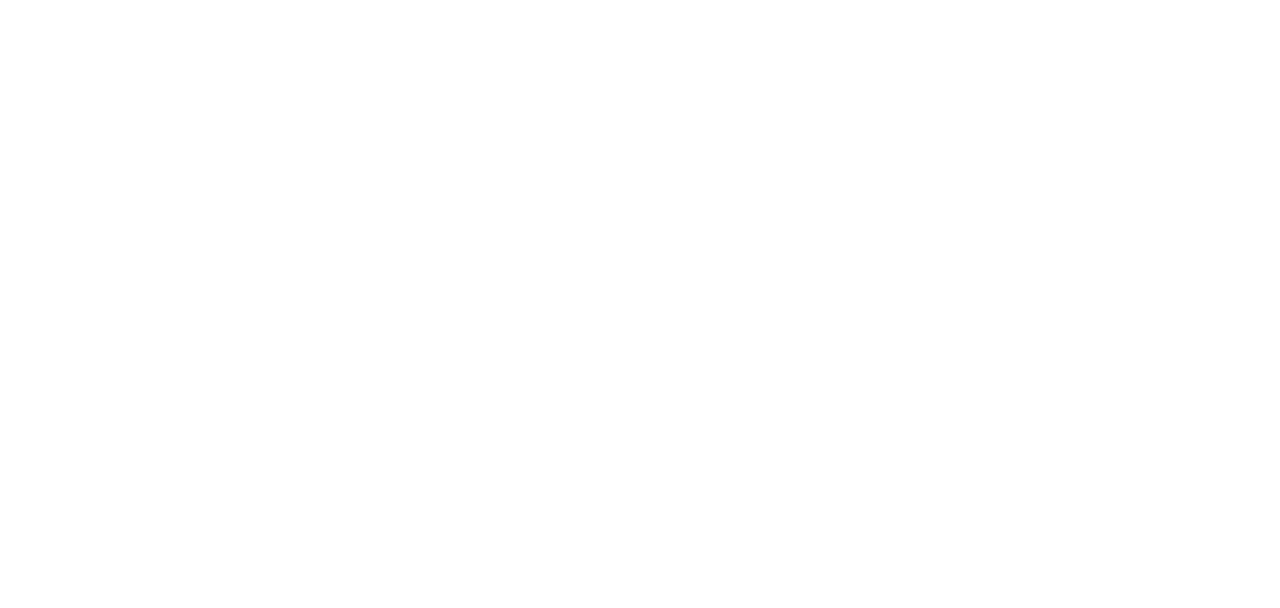
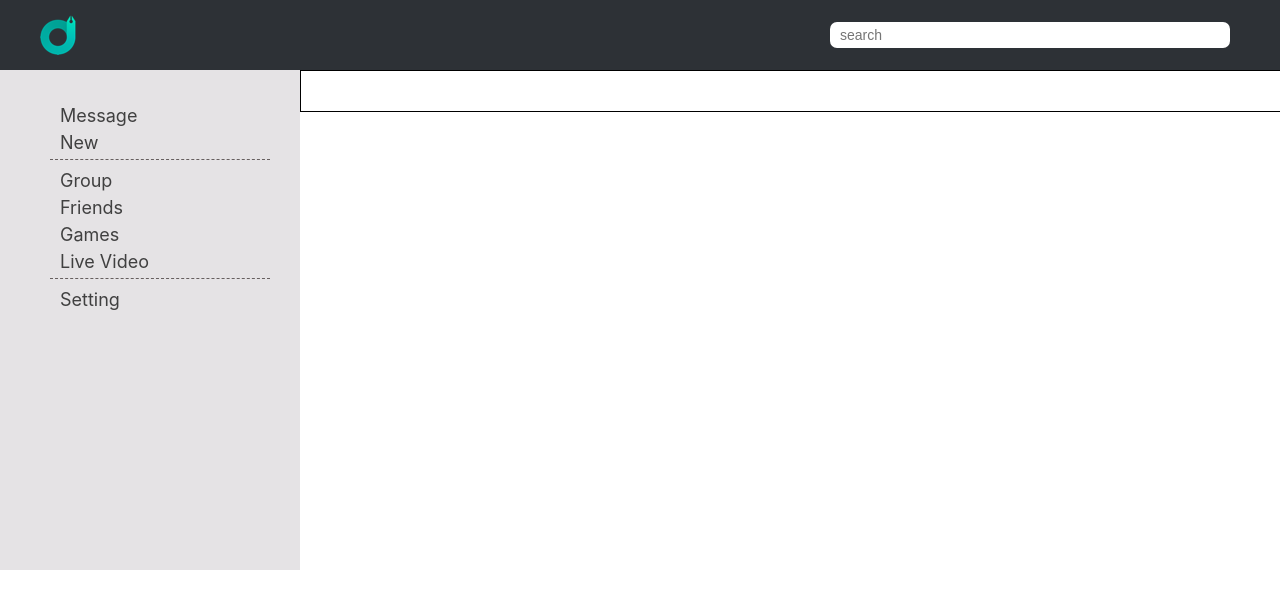
Before and after one commit to SuuPS/React, a React (Create React App) app: page / in a window 1280 px wide. Before the commit this address had no page. Shown: the top 608 px of the page. Built offline with nearby package versions, Linux system fonts and the light colour scheme.

Commit message:
feat : go

```diff
--- a/package.json
+++ b/package.json
@@ -9,7 +9,7 @@
     "react": "^18.0.0",
     "react-dom": "^18.0.0",
     "react-router-dom": "^6.3.0",
-    "react-scripts": "5.0.1",
+    "react-scripts": "^5.0.1",
     "web-vitals": "^2.1.4"
   },
   "scripts": {
--- a/src/App.js
+++ b/src/App.js
@@ -4,14 +4,17 @@ import './App.css';
 import Header from './components/header/header';
 import Navbar from './components/navbar/navbar';
 import Content from './components/content/content';
+import {  BrowserRouter } from "react-router-dom";
 
 function App() {
   return (
-    <div className="App">
-      <Header />
-      <Navbar />
-      <Content />
-    </div>
+      <div className="App">
+        <BrowserRouter>
+          <Header />
+          <Navbar />
+          <Content />
+        </BrowserRouter>
+      </div>
   );
 }
 
--- a/src/components/content/content.jsx
+++ b/src/components/content/content.jsx
@@ -1,18 +1,17 @@
-import { BrowserRouter, Route, Routes } from "react-router-dom";
+
+import {  Routes, Route } from "react-router-dom";
 import s from "./content.module.css"
 import Dialogs from "./dialogs/dialogs";
 import News from './news/news';
 
 let Content = (props) => {
     return (
-        <BrowserRouter>
             <div className={s.content}>
                 <Routes>
-                    <Route path='/Dialogs' element={<Dialogs />} />
-                    <Route path='/News' element={<News />} />
+                    <Route path='/Dialogs*' element={<Dialogs />} />
+                    <Route path='/News*' element={<News />} />
                 </Routes>
             </div>
-        </BrowserRouter>
     );
 }
 
--- a/src/components/content/dialogs/dialogs.jsx
+++ b/src/components/content/dialogs/dialogs.jsx
@@ -1,8 +1,24 @@
+import { NavLink } from "react-router-dom";
 import s from "./dialogs.module.css"
 
-let Dialogs = () => {
+const DialogItem = (props) => {
+
     return (
-        <div className="dialogs_bg">
+    <div className={s.dialog_users}>
+        <NavLink to={"/Dialogs/" + `${props.id}`}>{props.name}</NavLink>
+    </div>
+    )
+}
+
+let Dialogs = (props) => {
+    return (
+        <div className={s.dialogs_bg}>
+            <div className={s.dialog}></div>
+            <div className={s.dialog_items}>
+                <DialogItem name="Александр"   id="1"/>
+                <DialogItem name="Жусуп"       id="2"/>
+                <DialogItem name="Неизвестный" id="3"/>
+            </div>
         </div>
     );
 }
--- a/src/components/content/dialogs/dialogs.module.css
+++ b/src/components/content/dialogs/dialogs.module.css
@@ -0,0 +1,23 @@
+
+.dialogs_bg{
+    display: flex;
+}
+
+.dialog{
+ width: 100px;
+ height: 100px;
+ background-color: black;
+}
+
+.dialog_items{
+    display: flex;
+    flex-direction: column;
+}
+
+.dialog_users{
+    display: block;
+    background-color: rgb(231, 180, 180);
+    width: 100px;
+    height: 30px;
+    margin: 10px;
+}
--- a/src/components/content/news/MyProfileHeader/MyProfileHeader.jsx
+++ b/src/components/content/news/MyProfileHeader/MyProfileHeader.jsx
@@ -1,3 +1,4 @@
+import { NavLink } from "react-router-dom";
 import s from "./MyProfileHeader.module.css"
 
 let MyProfileHeader = () => {
--- a/src/components/navbar/navbar.jsx
+++ b/src/components/navbar/navbar.jsx
@@ -1,29 +1,37 @@
 
-import { BrowserRouter as NavLink, Link } from 'react-router-dom';
+import { NavLink, Link, Outlet} from 'react-router-dom';
 
 import s from "./navbar.module.css";
 
 
 
 let Navbar = () => {
+
+    // let activeClassName = s.active;
+
     return (
         <div className={s.navbar}>
             <ul className={s.nav}>
-                {/* <li className={s.list_style}> */}
-                    <Link className={s.nav_list} to="/Dialogs">message</Link>
-                {/* </li> */}
-                {/* <li className={s.list_style}>
-                    <NavLink className={s.nav_list} to="/News">new</NavLink>
-                </li> */}
-                {/* <ul>
+                <li className={s.list_style}>
+                    <NavLink className={
+                        ({ isActive }) => isActive ? s.active : s.nav_list
+                        }
+                    to="/Dialogs">message</NavLink>
+                </li>
+                <li className={s.list_style}>
+                    <NavLink className={
+                        ({ isActive }) => isActive ? s.active : s.nav_list
+                        } to="/News">new</NavLink>
+                </li>
+                <ul>
                     <div className={s.border_inline}></div>
-                    <li className={s.list_style}><NavLink className={s.nav_list} href="#">Group</NavLink></li>
-                    <li className={s.list_style}><NavLink className={s.nav_list} href="#">Friends</NavLink></li>
-                    <li className={s.list_style}><NavLink className={s.nav_list} href="#">Games</NavLink></li>
-                    <li className={s.list_style}><NavLink className={s.nav_list} href="#">Live video</NavLink></li>
+                    <li className={s.list_style}><a className={s.nav_list} href="#">Group</a></li>
+                    <li className={s.list_style}><a className={s.nav_list} href="#">Friends</a></li>
+                    <li className={s.list_style}><a className={s.nav_list} href="#">Games</a></li>
+                    <li className={s.list_style}><a className={s.nav_list} href="#">Live video</a></li>
                 </ul>
                 <div className={s.border_inline}></div>
-                <li className={s.list_style}><NavLink className={s.nav_list} href="#">Setting</NavLink></li> */}
+                <li className={s.list_style}><a className={s.nav_list} href="#">Setting</a></li>
             </ul>
         </div>
     );
--- a/src/components/navbar/navbar.module.css
+++ b/src/components/navbar/navbar.module.css
@@ -25,6 +25,20 @@
   transition: 0.3s;
 }
 
+.active{
+  display: block;
+  font-size: 18px;
+  text-transform: capitalize;
+  white-space: nowrap;
+  width: 100%;
+  height: 27px;
+  border-radius: 5px;
+  padding: 5px 0px 5px 10px;
+  transition: 0.3s;
+  background-color: #2d3136;
+  color: #fff;
+}
+
 .nav_list:hover {
   background-color: #2d3136;
   color: #fff;
```
Also changed, not shown: 1 other file (tests, documents, lock files or other folders).
